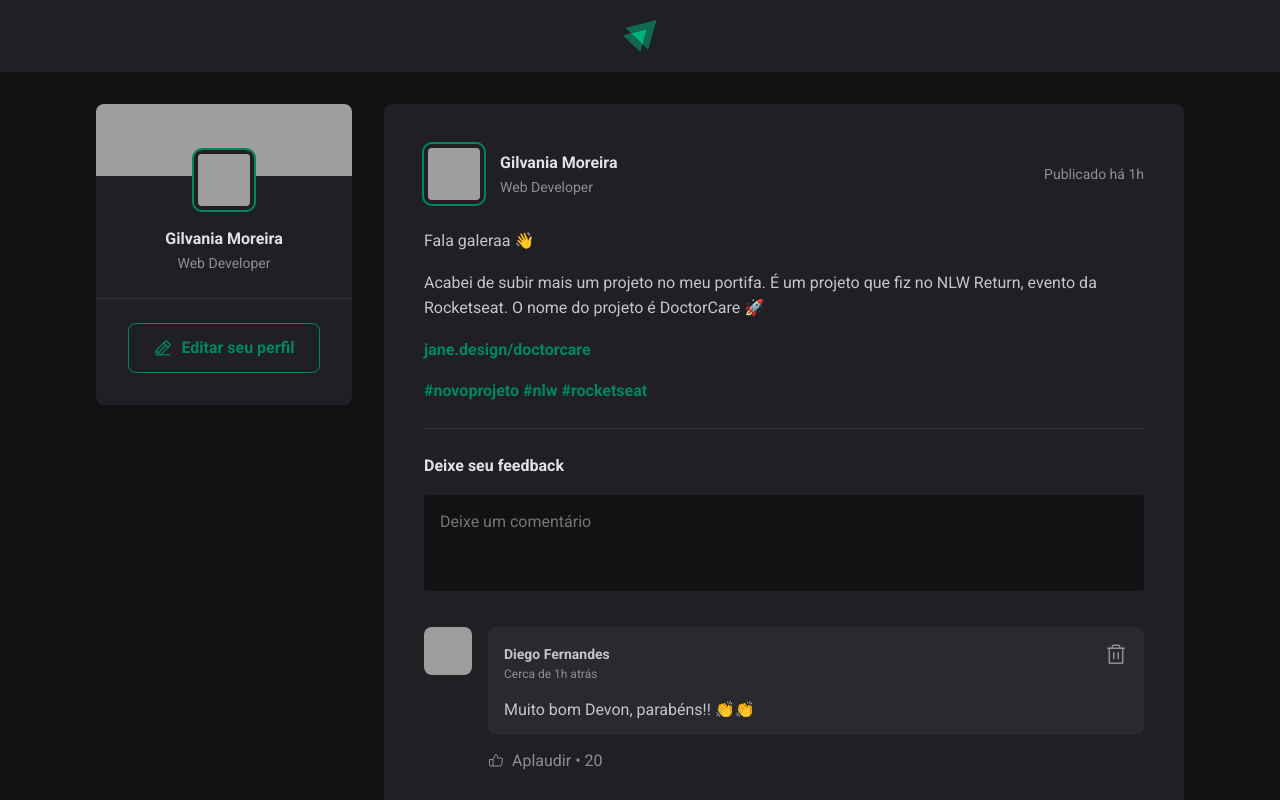
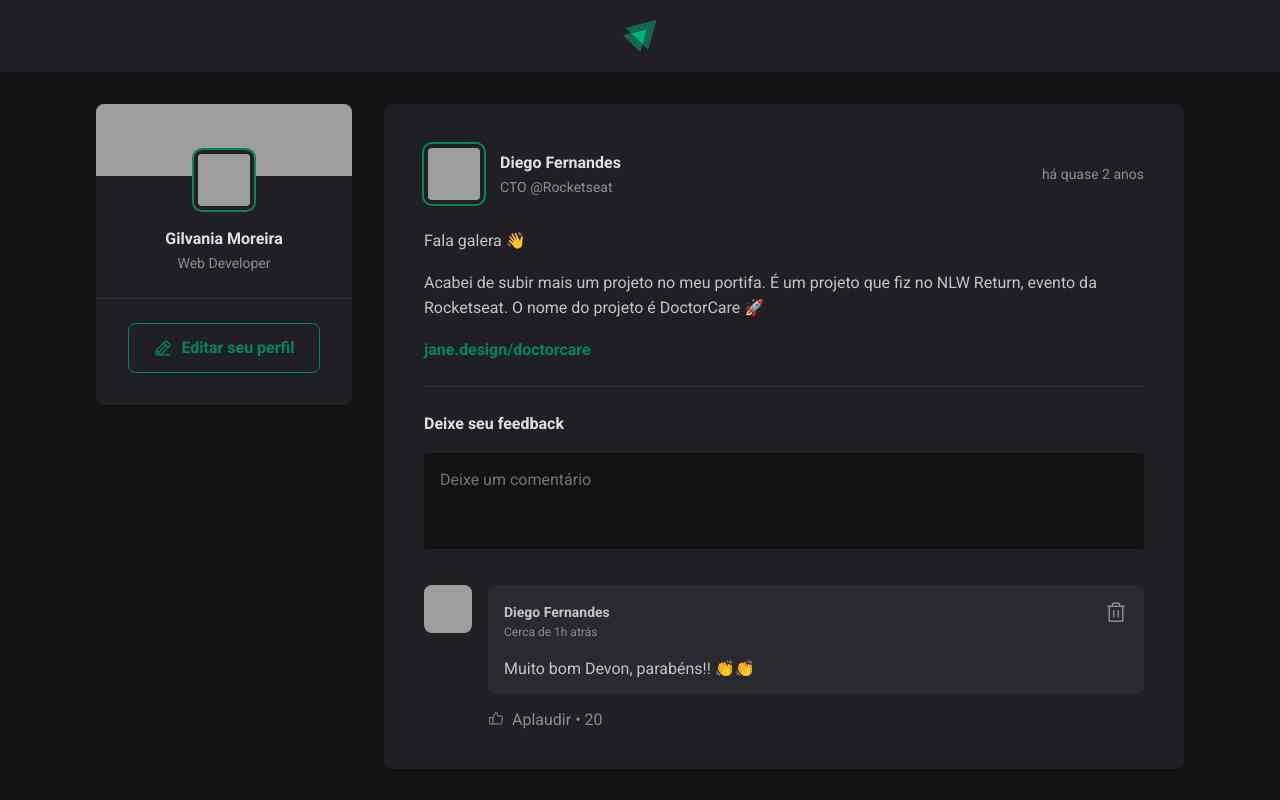
Before and after one commit to GilvaniaMoreira/ignite_feed, a React (Vite) app: page / in a window 1280 px wide. Shown: the top 800 px of the page. Built offline with nearby package versions, Linux system fonts and the light colour scheme; grey boxes are pictures that could not be loaded.

Commit message:
feat: post properties

```diff
--- a/package.json
+++ b/package.json
@@ -10,6 +10,7 @@
     "preview": "vite preview"
   },
   "dependencies": {
+    "date-fns": "^3.6.0",
     "phosphor-react": "^1.4.1",
     "react": "^18.2.0",
     "react-dom": "^18.2.0"
--- a/src/components/Post.jsx
+++ b/src/components/Post.jsx
@@ -1,33 +1,47 @@
+import { format, formatDistanceToNow } from 'date-fns';
+import ptBR from 'date-fns/locale/pt-BR';
+
 import { Avatar } from './Avatar';
 import { Comment } from './Comment';
+
 import styles from './Post.module.css';
 
-export function Post(props) {
-  console.log(props);
+export function Post({ author, publishedAt, content }) {
+  const publishedDateFormatted = format(publishedAt, "d 'de' LLLL 'às' HH:mm'h'", {
+    locale: ptBR,
+  });
+
+  const publishedDateRelativeToNow = formatDistanceToNow(publishedAt, {
+    locale: ptBR,
+    addSuffix: true
+  });
 
   return (
     <article className={styles.post}>
       <header>
         <div className={styles.author}>
-          <Avatar src="https://github.com/GilvaniaMoreira.png" />
+          <Avatar src={author.avatarUrl} />
           <div className={styles.authorInfo}>
-            <strong>Gilvania Moreira</strong>
-            <span>Web Developer</span>
+            <strong>{author.name}</strong>
+            <span>{author.role}</span>
           </div>
         </div>
 
-        <time title="02 de Abril às 08:13h" dateTime="2024-04-02 08:13:00">Publicado há 1h</time>
+        <time
+          title={publishedDateFormatted}
+          dateTime={publishedAt.toISOString()}>
+          {publishedDateRelativeToNow}
+        </time>
       </header>
 
       <div className={styles.content}>
-        <p>Fala galeraa 👋</p>
-        <p>Acabei de subir mais um projeto no meu portifa. É um projeto que fiz no NLW Return, evento da Rocketseat. O nome do projeto é DoctorCare 🚀</p>
-        <p><a href="">jane.design/doctorcare</a></p>
-        <p>
-          <a href="">#novoprojeto</a>{' '}
-          <a href="">#nlw</a>{' '}
-          <a href="">#rocketseat</a>
-        </p>
+      {content.map(line => {
+          if (line.type === 'paragraph') {
+            return <p>{line.content}</p>;
+          } else if (line.type === 'link') {
+            return <p><a href="#">{line.content}</a></p>
+          }
+        })}
       </div>
 
       <form className={styles.commentForm}>
```
Also changed, not shown: 1 other file (tests, documents, lock files or other folders).
